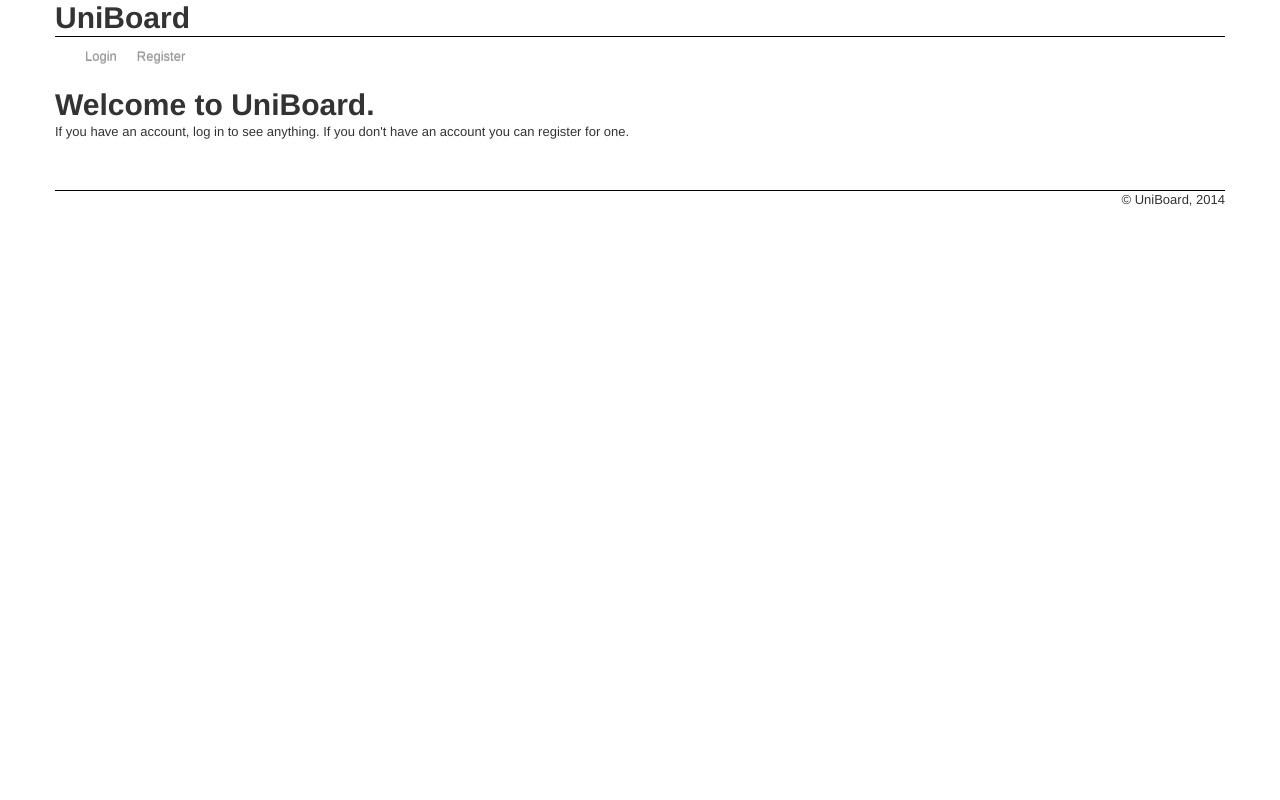
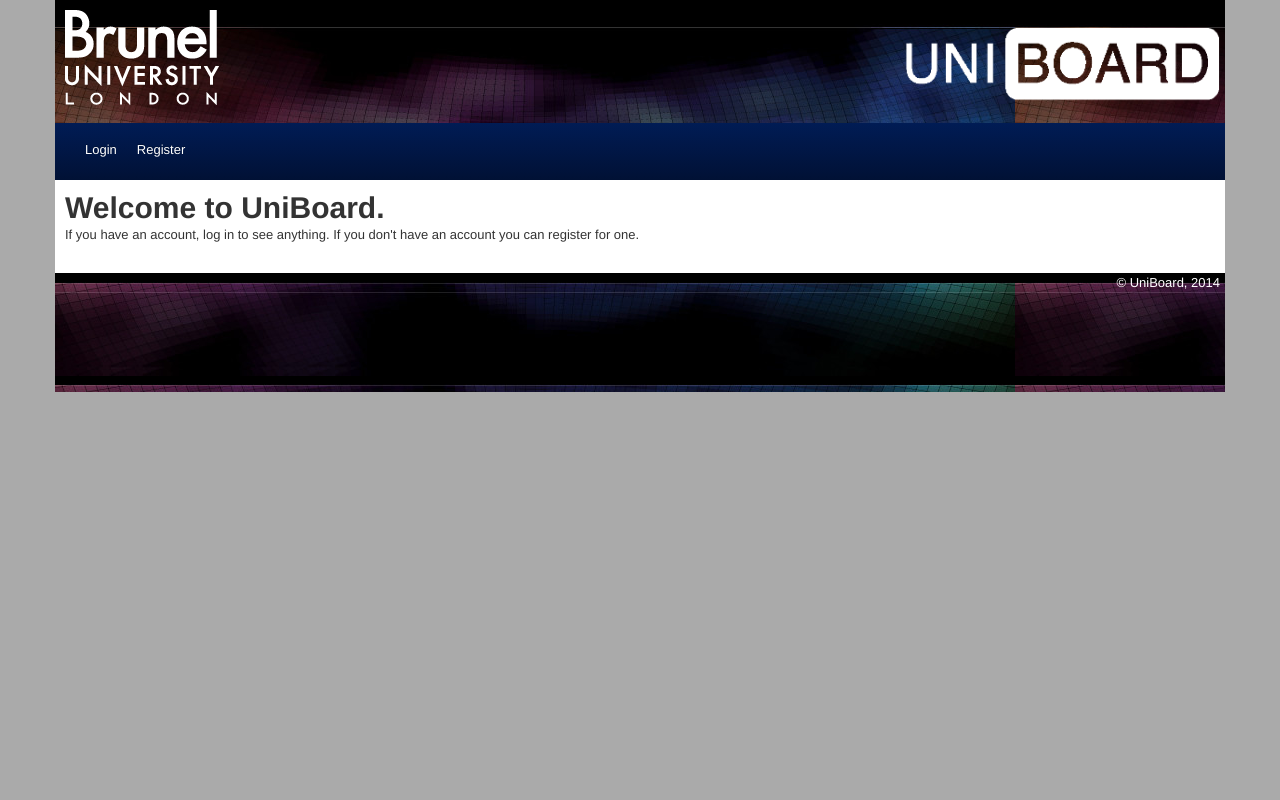
Before and after one commit to CottageLabs/uniboard, a Flask app: page / in a window 1280 px wide. Run offline with Flask 2, Linux system fonts and the light colour scheme; parts of the project's set-up code (start-up, migrations or seed data) failed here and were passed over; some libraries are stand-ins or nearby versions.

Commit message:
Brunel Site branding and small changes to html to accommodate it

```diff
--- /dev/null
+++ b/portality/static/uniboard/css/brunel.css
@@ -0,0 +1,77 @@
+#navigation {
+  background: -webkit-linear-gradient(180deg, blue, black); /* For Safari 5.1 to 6.0 */
+  background: -o-linear-gradient(180deg, blue, black); /* For Opera 11.1 to 12.0 */
+  background: -moz-linear-gradient(180deg, blue, black); /* For Firefox 3.6 to 15 */
+  background: linear-gradient(180deg, #003399, #011135); /* Standard syntax */
+  color: white;
+}
+
+body {
+    padding-top: 0px;
+    background: #aaaaaa;
+}
+
+#bigheader {
+ background: url(../img/bg-header.jpg);
+}
+
+#main-nav {
+    margin: 0px;
+}
+
+#header {
+    background: url(../img/bg-header.jpg);
+    height: 120px;
+}
+
+#headcontainer {
+    height: 120px;
+}
+
+#navigation a {
+    padding-top: 20px;
+    color: white;
+}
+
+/*#navigation a:hover {
+    text-decoration: underline;
+    background: #C0C0C0;
+    color: black;
+}
+
+#navigation a:active {
+}*/
+
+#navigation a:hover {
+
+    border: 0;
+    border-bottom: 5px solid #9ab2e1;
+    color: #fff;
+    padding-top: 20px;
+    padding-right: 10px;
+    padding-bottom: 6px;
+}
+
+.nav-inner {
+    background: linear-gradient(180deg, #003399, #011135); /* Standard syntax */
+}
+
+#footer {
+ background: url(../img/bg-footer.jpg);
+ border-top: 0px;
+ color: white;
+ margin-top: 0px;
+
+}
+
+#copyright {
+    padding-right: 5px;
+}
+
+#body{
+    background: white;
+    padding: 10px;
+    padding-top: 10px;
+    padding-bottom: 20px;
+    margin-top: 0px;
+}
--- a/portality/static/uniboard/css/uniboard.css
+++ b/portality/static/uniboard/css/uniboard.css
@@ -1,5 +1,9 @@
 html { height: 100% }
-body { height: 100%; margin: 0; padding: 0 }
+body {
+    height: 100%;
+    margin: 0;
+    padding: 0;
+}
 #map-canvas {
     height: 100%
 }
--- a/portality/templates/base.html
+++ b/portality/templates/base.html
@@ -7,9 +7,9 @@
 
 {% include 'header.html' %}
 
-<div class="container">
+<div class="container" >
 
-    <div class="content">
+    <div class="content" id="body">
         <div class="row-fluid">
             <div class="span12">
                 {% block content %}{% endblock %}
--- a/portality/templates/footer.html
+++ b/portality/templates/footer.html
@@ -1,6 +1,6 @@
-<div class="row-fluid" style="border-top: 1px solid #000000; margin-top: 40px; padding-bottom: 100px">
+<div class="row-fluid" style="border-top: 1px solid #000000; padding-bottom: 100px" id="footer">
     <div class="span12">
-        <div class="pull-right">
+        <div class="pull-right" id="copyright">
             &copy; UniBoard, 2014
         </div>
     </div>
--- a/portality/templates/head.html
+++ b/portality/templates/head.html
@@ -14,8 +14,10 @@
     <![endif]-->
 
     <!-- this is where we can incorporate any css files -->
+
+    <link rel="stylesheet" href="{{url_for('static', filename='portality/vendor/bootstrap/css/bootstrap.min.css')}}">
+
     <link rel="stylesheet" href="{{url_for('static', filename='uniboard/css/uniboard.css')}}">
-    <link rel="stylesheet" href="{{url_for('static', filename='portality/vendor/bootstrap/css/bootstrap.min.css')}}">
 
     <!-- get jquery-ui css -->
     <link rel="stylesheet" href="{{url_for('static', filename='portality/vendor/jquery-ui-1.8.18.custom/jquery-ui-1.8.18.custom.css')}}">
@@ -25,6 +27,7 @@
 
     <!-- get portality css -->
     <link rel="stylesheet" type="text/css" href="/static/portality/css/portality.css">
+    <link rel="stylesheet" href="{{url_for('static', filename='uniboard/css/brunel.css')}}">
 
     <!-- get the table sorter css -->
     <link rel="stylesheet" type="text/css" href="/static/portality/vendor/tablesorter/css/blue/style.css">
--- a/portality/templates/header.html
+++ b/portality/templates/header.html
@@ -1,10 +1,12 @@
 <div class="container">
 
-    <div class="content">
 
-        <div class="row-fluid" style="border-bottom: 1px solid #000000">
-            <div class="span12">
-                <h1>UniBoard</h1>
+    <div class="content" id="navigation">
+
+        <div class="row-fluid" id="header">
+            <div class="span12" id="headcontainer">
+                <h1 id="bigheader"><img src="../static/uniboard/img/brunel_logo.png" style="padding: 10px;">
+                    <img  class="pull-right" src="../static/uniboard/img/uniboardlogo.png" style="padding-bottom: 10px; padding-top: 27px; height: 75px; padding-right: 5px;"></h1>
             </div>
         </div>
 
@@ -23,7 +25,7 @@
                 {% endif %}
                 </ul>
 
-                <ul class="nav pull-right" id="main-nav-first-menu" style="margin-bottom: 10px">
+                <ul class="nav pull-right" id="main-nav-first-menu" style="margin-bottom: 10px" >
                 {% if not current_user.is_anonymous() %}
                     <li><a href="{{ url_for('advert.adsubmit') }}">New Advert</a></li>
                     <li{% if request.path == url_for('root') %} class="active"{% endif %}><a href="{{ url_for('root') }}">Search UniBoard</a></li>
@@ -63,3 +65,4 @@
         </div>
 
     </div>
+</div>
```
Also changed, not shown: portality/static/uniboard/img/bg-footer.jpg (added), portality/static/uniboard/img/bg-header.jpg (added), portality/static/uniboard/img/brunel_logo.png (added), portality/static/uniboard/img/uniboardlogo.png (added).
